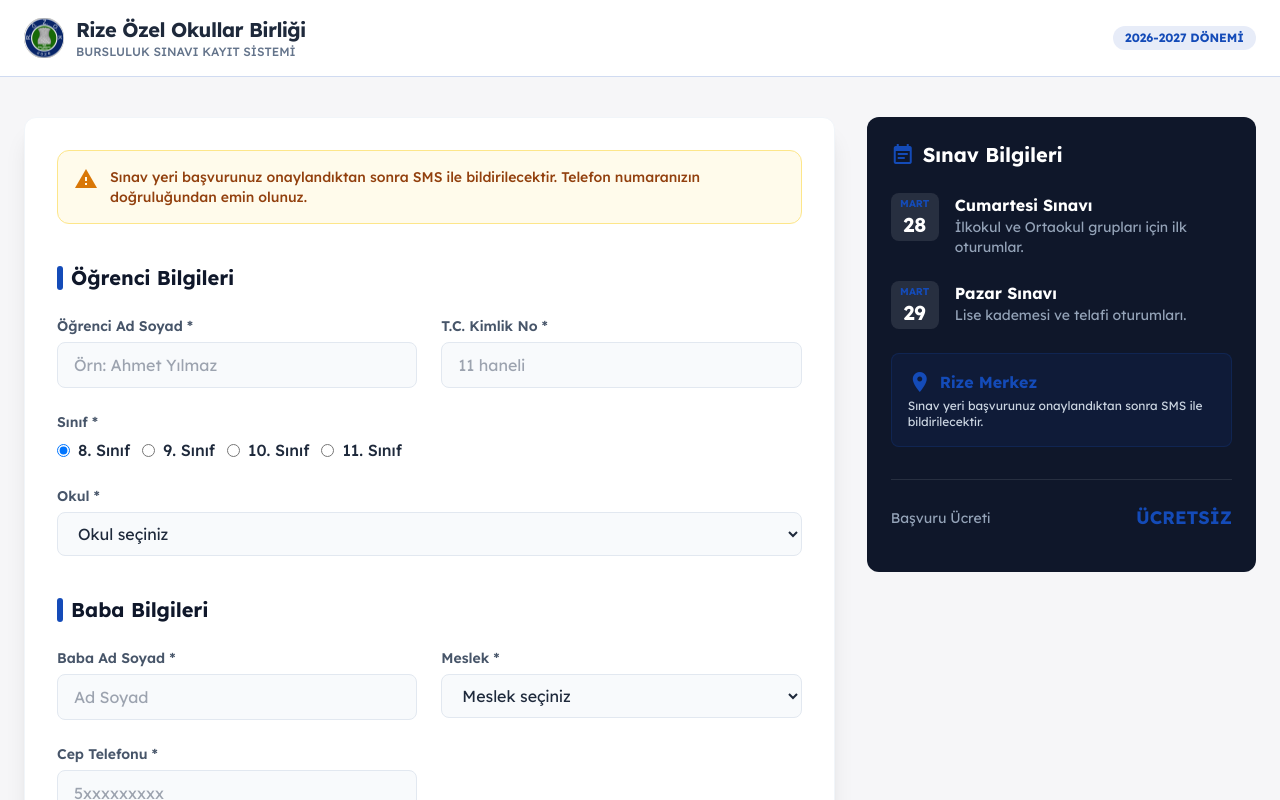
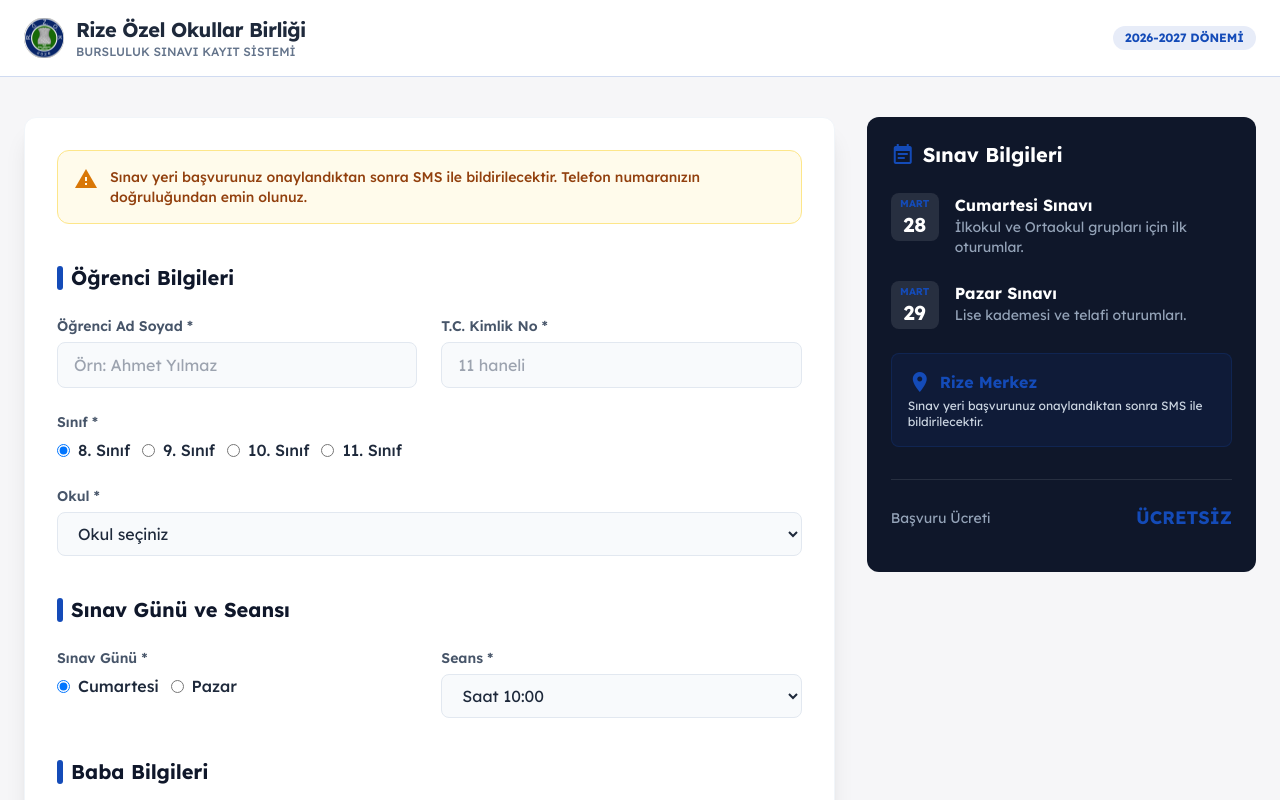
Before and after one commit to eerdem5387/rozok, a Next.js app: page /bursluluk in a window 1280 px wide. Shown: the top 800 px of the page. Built offline with nearby package versions, Linux system fonts and the light colour scheme.

Commit message:
sınav başvuru formu güncelleme

```diff
--- a/app/admin/basvurular/[id]/page.tsx
+++ b/app/admin/basvurular/[id]/page.tsx
@@ -113,6 +113,8 @@ export default async function AdminBasvuruDetayPage({
           <dl className="px-6 py-4">
             <InfoRow label="E-posta" value={b.email} />
             <InfoRow label="KVKK Onayı" value={b.kvkkOnay ? "Evet" : "Hayır"} />
+            <InfoRow label="Sınav Günü" value={b.examDay} />
+            <InfoRow label="Sınav Seansı" value={b.examSession} />
             <InfoRow label="Sınav Tarihi" value={b.examDate} />
             <InfoRow label="Sınav Yeri" value={b.examPlace} />
             <InfoRow label="Sınav Saati" value={b.examTime} />
--- a/app/api/admin/basvurular/export/route.ts
+++ b/app/api/admin/basvurular/export/route.ts
@@ -48,6 +48,8 @@ export async function GET(request: Request) {
     "T.C. Kimlik",
     "Sınıf",
     "Okul",
+    "Sınav Günü",
+    "Sınav Seansı",
     "Baba Adı",
     "Baba Meslek",
     "Baba Telefon",
@@ -68,6 +70,8 @@ export async function GET(request: Request) {
         b.tcKimlik ?? "",
         b.grade,
         b.currentSchool ?? "",
+        b.examDay ?? "",
+        b.examSession ?? "",
         b.fatherName ?? "",
         b.fatherMeslek ?? "",
         b.fatherPhone ?? "",
--- a/app/api/bursluluk/route.ts
+++ b/app/api/bursluluk/route.ts
@@ -32,6 +32,8 @@ export async function POST(request: Request) {
       motherWorkAddress,
       email,
       kvkkOnay,
+      examDay,
+      examSession,
     } = body;
 
     const required = [
@@ -48,6 +50,8 @@ export async function POST(request: Request) {
       ["motherPhone", motherPhone, "Anne cep telefonu"],
       ["motherWorkAddress", motherWorkAddress, "Anne iş adresi"],
       ["email", email, "E-posta"],
+      ["examDay", examDay, "Sınav günü"],
+      ["examSession", examSession, "Sınav seansı"],
     ] as const;
     for (const [key, val, label] of required) {
       if (val === undefined || val === null || String(val).trim() === "") {
@@ -78,6 +82,31 @@ export async function POST(request: Request) {
       );
     }
 
+    const examDayNorm = String(examDay).trim();
+    const examSessionNorm = String(examSession).trim();
+    const allowed: Record<string, string[]> = {
+      Cumartesi: ["10:00", "13:00"],
+      Pazar: ["10:00"],
+    };
+    if (!Object.prototype.hasOwnProperty.call(allowed, examDayNorm)) {
+      return NextResponse.json(
+        { error: "Sınav günü geçersizdir. Lütfen Cumartesi veya Pazar seçiniz." },
+        { status: 400 }
+      );
+    }
+    if (!allowed[examDayNorm].includes(examSessionNorm)) {
+      return NextResponse.json(
+        { error: "Sınav seansı geçersizdir. Lütfen seçtiğiniz güne uygun seansı seçiniz." },
+        { status: 400 }
+      );
+    }
+
+    const examDateByDay: Record<string, string> = {
+      Cumartesi: "28 Mart 2026",
+      Pazar: "29 Mart 2026",
+    };
+    const examDateLabel = `${examDateByDay[examDayNorm]} (${examDayNorm})`;
+
     let refNo = generateRefNo();
     let exists = await prisma.burslulukBasvuru.findUnique({
       where: { refNo },
@@ -106,9 +135,11 @@ export async function POST(request: Request) {
         motherWorkAddress: String(motherWorkAddress).trim(),
         email: String(email).trim(),
         kvkkOnay: !!kvkkOnay,
-        examDate: "28 - 29 Mart 2026",
+        examDay: examDayNorm,
+        examSession: examSessionNorm,
+        examDate: examDateLabel,
         examPlace: "Rize Merkez",
-        examTime: "10:00",
+        examTime: examSessionNorm,
       },
     });
     return NextResponse.json({ refNo });
--- a/app/bursluluk/page.tsx
+++ b/app/bursluluk/page.tsx
@@ -14,6 +14,13 @@ export default function BurslulukPage() {
   const [loading, setLoading] = useState(false);
   const [grade, setGrade] = useState("8");
   const [kvkkOnay, setKvkkOnay] = useState(false);
+  const [examDay, setExamDay] = useState<"Cumartesi" | "Pazar">("Cumartesi");
+  const [examSession, setExamSession] = useState<"10:00" | "13:00">("10:00");
+
+  const examSessionsByDay: Record<"Cumartesi" | "Pazar", Array<"10:00" | "13:00">> = {
+    Cumartesi: ["10:00", "13:00"],
+    Pazar: ["10:00"],
+  };
 
   async function handleSubmit(e: React.FormEvent<HTMLFormElement>) {
     e.preventDefault();
@@ -37,6 +44,8 @@ export default function BurslulukPage() {
           tcKimlik: formData.get("tcKimlik"),
           grade: formData.get("grade"),
           currentSchool: formData.get("currentSchool"),
+          examDay: formData.get("examDay"),
+          examSession: formData.get("examSession"),
           fatherName: formData.get("fatherName"),
           fatherMeslek: formData.get("fatherMeslek"),
           fatherPhone: normalizePhone(formData.get("fatherPhone") as string),
@@ -166,6 +175,62 @@ export default function BurslulukPage() {
                         {RIZE_OKULLARI.map((okul) => (
                           <option key={okul} value={okul}>
                             {okul}
+                          </option>
+                        ))}
+                      </select>
+                    </div>
+                  </div>
+                </div>
+
+                {/* Sınav Günü & Seans */}
+                <div>
+                  <div className="flex items-center gap-2 mb-6">
+                    <span className="w-1.5 h-6 bg-primary rounded-full" />
+                    <h2 className="text-xl font-bold text-slate-900 dark:text-white">
+                      Sınav Günü ve Seansı
+                    </h2>
+                  </div>
+                  <div className="grid grid-cols-1 md:grid-cols-2 gap-6">
+                    <div>
+                      <label className={labelClass}>Sınav Günü *</label>
+                      <div className="flex gap-3 flex-wrap">
+                        {(["Cumartesi", "Pazar"] as const).map((d) => (
+                          <label key={d} className="cursor-pointer flex items-center gap-2">
+                            <input
+                              type="radio"
+                              name="examDay"
+                              value={d}
+                              checked={examDay === d}
+                              onChange={() => {
+                                setExamDay(d);
+                                const allowed = examSessionsByDay[d];
+                                if (!allowed.includes(examSession)) {
+                                  setExamSession(allowed[0]);
+                                }
+                              }}
+                              className="rounded-full border-slate-300 text-primary focus:ring-primary"
+                              required
+                            />
+                            <span className="font-medium">{d}</span>
+                          </label>
+                        ))}
+                      </div>
+                    </div>
+                    <div>
+                      <label htmlFor="examSession" className={labelClass}>
+                        Seans *
+                      </label>
+                      <select
+                        id="examSession"
+                        name="examSession"
+                        required
+                        className={inputClass}
+                        value={examSession}
+                        onChange={(e) => setExamSession(e.target.value as "10:00" | "13:00")}
+                      >
+                        {examSessionsByDay[examDay].map((s) => (
+                          <option key={s} value={s}>
+                            Saat {s}
                           </option>
                         ))}
                       </select>
```
Also changed, not shown: scripts/check-exam-fields.ts (added, +22 -0 lines), .eslintrc.json (added), 1 other file (tests, documents, lock files or other folders).
